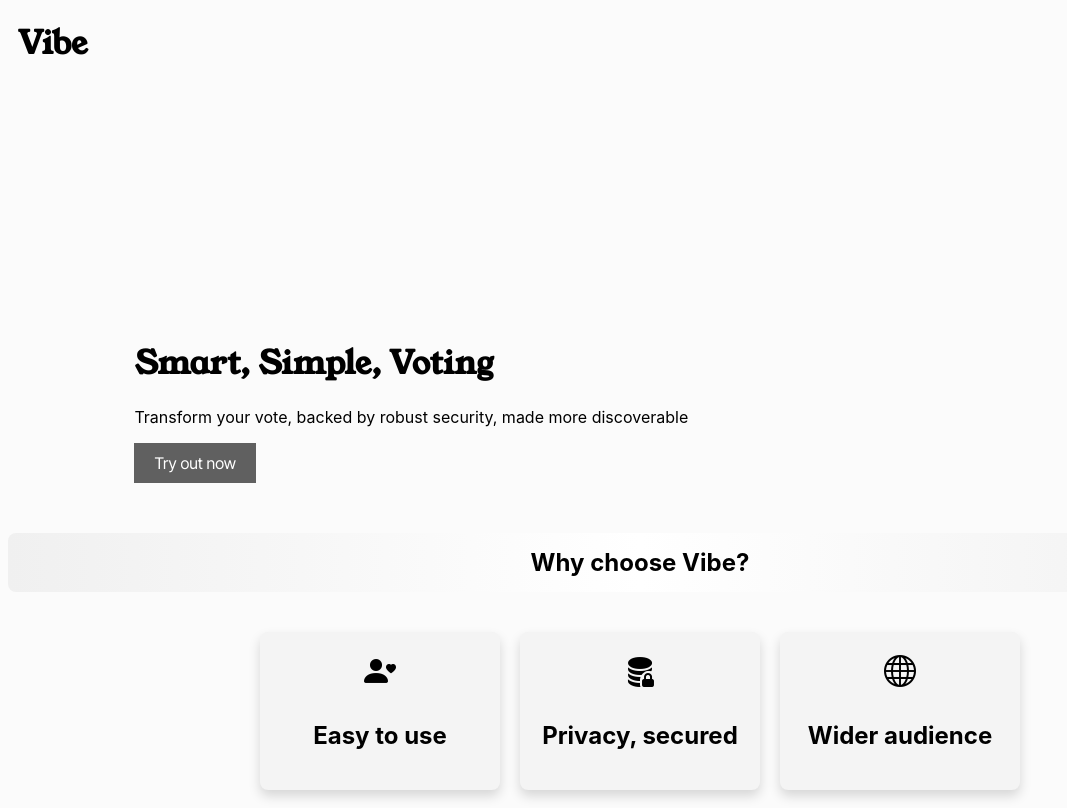
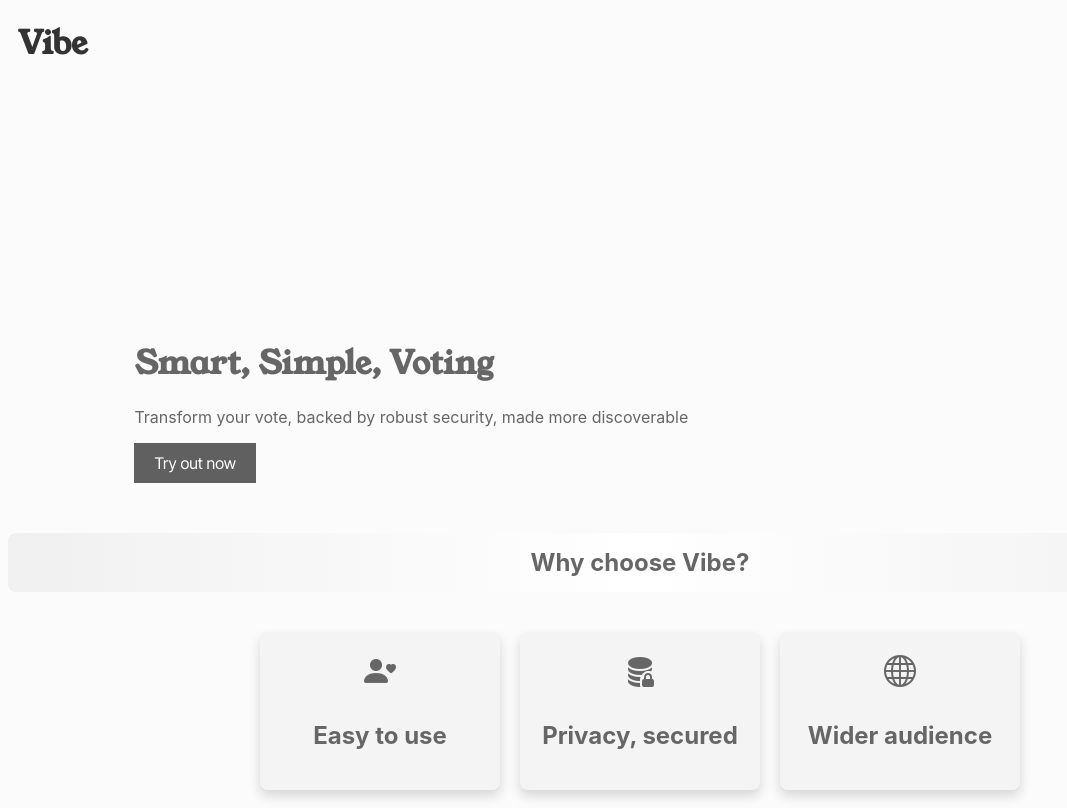
Before and after one commit to Chung1045/vibe_proto, a Node server app: page /index in a window 1280 px wide. Shown: the whole page, without its empty margins (0-1067 px from the left). Run offline with Node 20, Linux system fonts and the light colour scheme.

Commit message:
Color theme update to the homepage

```diff
--- a/views/homepage.ejs
+++ b/views/homepage.ejs
@@ -18,6 +18,14 @@
     <meta name="viewport" content="width=device-width, initial-scale=1.0">
     <title>Vibe</title>
     <style>
+
+        h1, h2, p, i{
+            color: #666;
+        }
+
+        #brand-h1{
+            color: #333;
+        }
 
         header {
             font-family: "Young Serif", serif;
@@ -132,7 +140,7 @@
 <body>
 
 <header>
-    <h1>Vibe</h1>
+    <h1 id="brand-h1">Vibe</h1>
 </header>
 
 <div id="brand-introduce-div">
```
